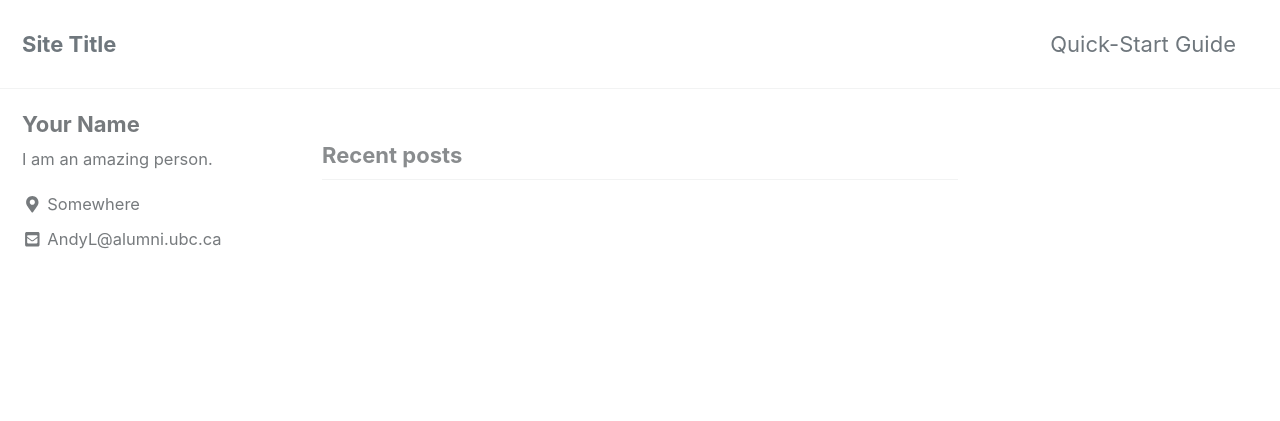
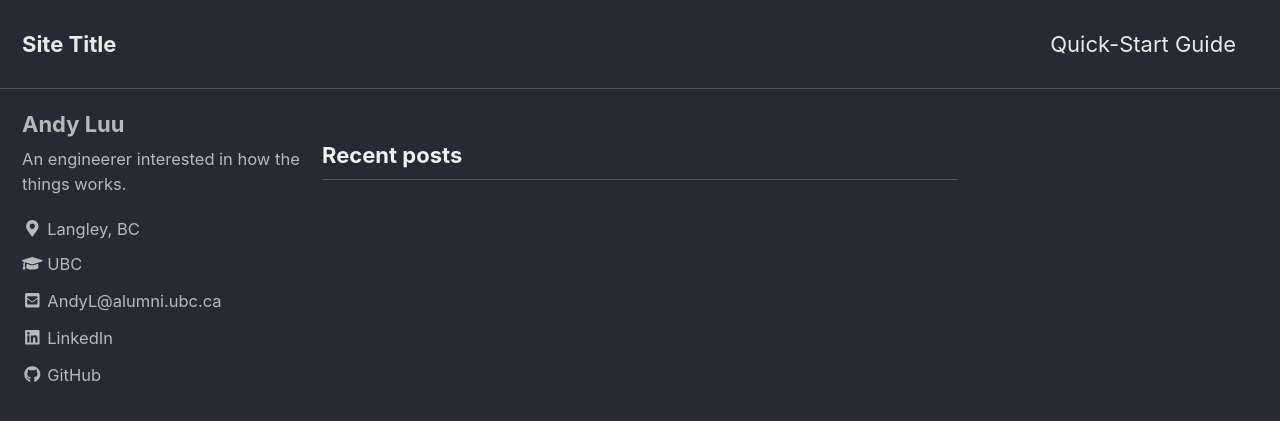
Before and after one commit to andyl2020/andyl2020.github.io, a Jekyll site: the page built from index.html, in a window 1280 px wide and 900 px high. Shown: the top 421 px of the window. Built offline with Jekyll 4.4.1, drawn with Linux system fonts in a browser that asks for light colours; cached includes are drawn as plain includes; nearby versions of some CDN libraries; the list of posts is cut into pages by our own code.

Commit message:
Added template/spot for pages. Changed to dark theme, added UBC (without proper link removal), and other identifying factors.

```diff
--- a/_config.yml
+++ b/_config.yml
@@ -4,6 +4,7 @@
 # which you are expected to set up once and rarely need to edit after that.
 # For technical reasons, this file is *NOT* reloaded automatically when you use
 # `jekyll serve`. If you change this file, please restart the server process.
+# cd C:\Users\aluu\Desktop\andyl2020.github.io
 # bundle exec jekyll serve
 
 # Theme Settings
@@ -13,7 +14,7 @@
 
 # theme                  : "minimal-mistakes-jekyll"
 # remote_theme           : "mmistakes/minimal-mistakes"
-minimal_mistakes_skin    : "default" # "air", "aqua", "contrast", "dark", "dirt", "neon", "mint", "plum", "sunrise"
+minimal_mistakes_skin    : "dark" #"default" # "air", "aqua", "contrast", "dark", "dirt", "neon", "mint", "plum", "sunrise"
 
 # Site Settings
 locale                   : "en-US"
@@ -104,32 +105,37 @@ analytics:
 
 # Site Author
 author:
-  name             : "Your Name"
+  name             : "Andy Luu"
   avatar           : # path of avatar image, e.g. "/assets/images/bio-photo.jpg"
-  bio              : "I am an amazing person."
-  location         : "Somewhere"
-  #email            : "andyl@alumni.ubc.ca"
+  bio              : "An engineerer interested in how the things works."
+  location         : "Langley, BC"
+  #email            : "andyl@alumni.ubc.ca" #not sure why this is here since there's already an email section below
+
+  #left sidebar for now
   links:
+    - label: "UBC"
+      icon: "fas fa-fw fa-graduation-cap"
+      url: mailto:andyl@alumni.ubc.ca
     - label: "AndyL@alumni.ubc.ca"
       icon: "fas fa-fw fa-envelope-square"
       url: mailto:andyl@alumni.ubc.ca
     - label: "Website"
       icon: "fas fa-fw fa-link"
       # url: "https://your-website.com"
-    - label: "Twitter"
-      icon: "fab fa-fw fa-twitter-square"
-      # url: "https://twitter.com/"
+    - label: "LinkedIn"
+      icon: "fab fa-fw fa-linkedin"
+      url: "https://linkedin.com/in/andyl2020"
     - label: "Facebook"
       icon: "fab fa-fw fa-facebook-square"
       # url: "https://facebook.com/"
     - label: "GitHub"
       icon: "fab fa-fw fa-github"
-      # url: "https://github.com/"
+      url: "https://github.com/andyl2020"
     - label: "Instagram"
       icon: "fab fa-fw fa-instagram"
       # url: "https://instagram.com/"
 
-# Site Footer
+# Site Footer (bottom of webpage links)
 footer:
   links:
     - label: "Twitter"
@@ -291,3 +297,11 @@ defaults:
       comments: # true
       share: true
       related: true
+
+  # _pages
+  - scope:
+      path: ""
+      type: pages
+    values:
+      layout: single
+      author_profile: true
```
